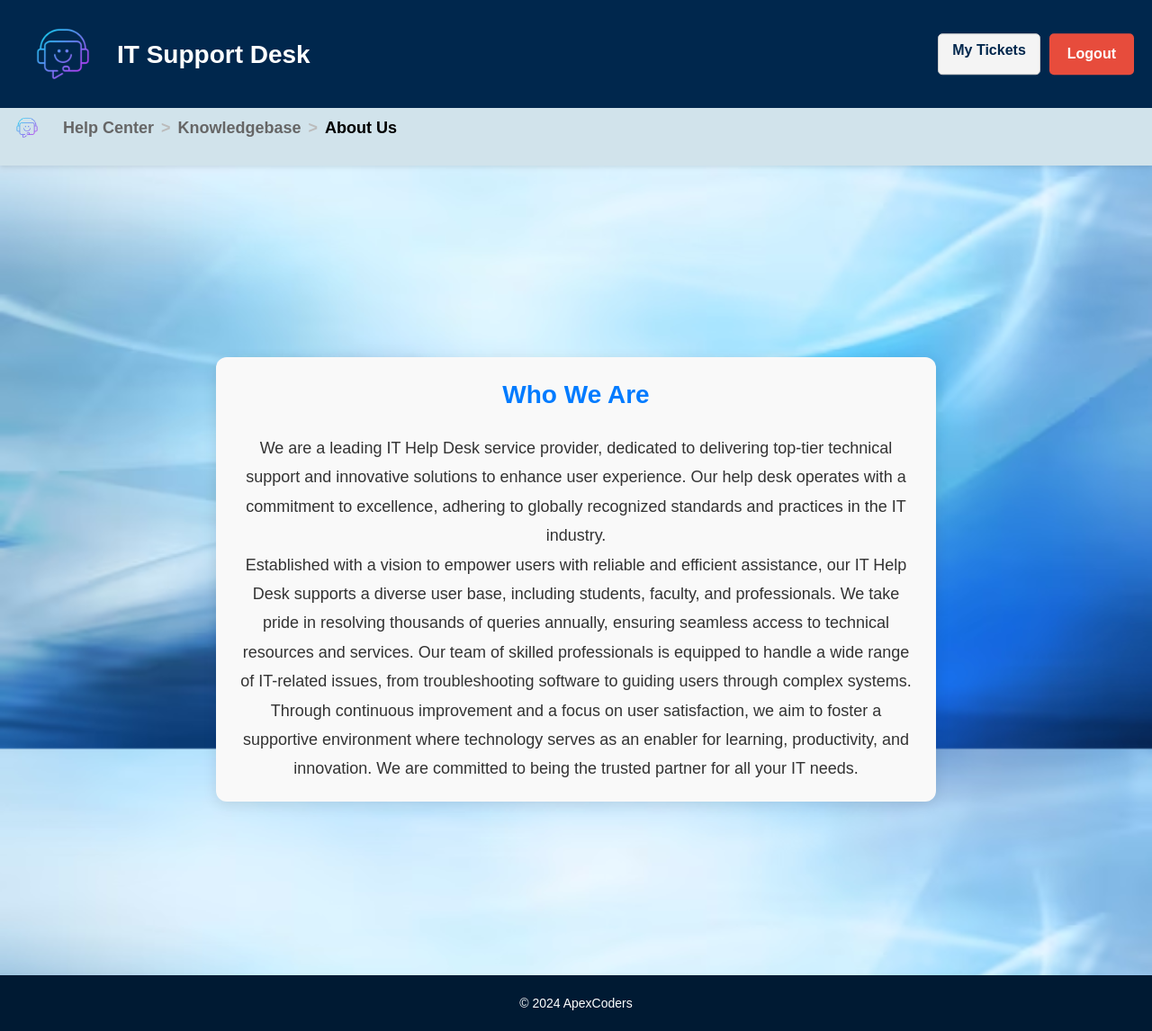
After one commit to Charith-01/Company-Help-Desk, a PHP site: page /about-us.php in a window 1280 px wide. The commit adds this page. Shown: the whole page at 90% size. Run offline with PHP 8.4, Linux system fonts and the light colour scheme; the visitor is signed in with stand-in values (Sample User, id 1).

Commit message:
about us
create about us

```diff
--- /dev/null
+++ b/CSS/about-us.css
@@ -0,0 +1,100 @@
+/* General Reset */
+* {
+    margin: 0;
+    padding: 0;
+    box-sizing: border-box;
+    font-family: 'Arial', sans-serif;
+}
+
+body {
+    background-color: #f4f6f8;
+    color: #333;
+    line-height: 1.6;
+    background-image: url('../Images/background.png'); /* Path to your background image */
+    background-size: cover;
+    background-position: center;
+    background-repeat: no-repeat;
+    background-attachment: fixed;
+
+
+}
+
+.container-wrapper {
+    display: flex; /* Enable flexbox for this specific container */
+    justify-content: center; /* Center horizontally */
+    align-items: center; /* Center vertically */
+    min-height: 100vh; /* Ensure it takes the full viewport height */
+}
+
+.container1 {
+    flex: 1;
+    min-width: 600px;
+    max-width: 800px;
+    background: #f9f9f9;
+    border-radius: 12px;
+    padding: 20px;
+    box-shadow: 0 4px 15px rgba(0, 0, 0, 0.1);
+    transition: transform 0.3s, box-shadow 0.3s;
+}
+
+
+
+
+
+/* About Section */
+.about-section,
+.mission-section,
+.values-section,
+.contact-section {
+    padding: 40px 0;
+    text-align: center;
+}
+
+.about-section h2,
+.mission-section h2,
+.values-section h2,
+.contact-section h2 {
+    font-size: 28px;
+    margin-bottom: 20px;
+    color: #007bff;
+}
+
+.about-section p,
+.mission-section p,
+.values-section p {
+    font-size: 18px;
+    line-height: 1.8;
+}
+
+.values-section ul {
+    list-style: none;
+    padding: 0;
+    margin-top: 20px;
+}
+
+.values-section li {
+    font-size: 18px;
+    margin-bottom: 10px;
+}
+
+.values-section strong {
+    color: #007bff;
+}
+
+/* Contact Section */
+.contact-section p {
+    font-size: 18px;
+    margin-top: 10px;
+}
+
+/* Footer */
+.footer {
+    background-color: #333;
+    color: white;
+    padding: 20px 0;
+    text-align: center;
+}
+
+.footer p {
+    font-size: 14px;
+}
--- a/CSS/logheader.css
+++ b/CSS/logheader.css
@@ -161,7 +161,7 @@
 
 /* Transition and transform effects for links */
 .nav-links a {
-    color: white;
+    color: rgb(230, 229, 229);
     font-weight: bold;
     text-decoration: none;
     transition: color 0.3s ease, transform 0.3s ease;
@@ -172,3 +172,65 @@
     color: #0078d4;
     transform: scale(1.1);
 }
+
+
+.breadcrumb-container {
+    background-color: rgb(209, 227, 235);
+    padding: 2px 10px; /* Adjust padding for a thin row */
+    box-shadow: 0 2px 5px rgba(0, 0, 0, 0.1); /* Adds a subtle shadow for separation */
+    border-radius: 0px; /* Optional: Adds rounded corners */
+    margin-bottom: 20px; /* Space below the breadcrumb row */
+    display: flex;
+    align-items: center;
+    justify-content: flex-start; /* Aligns content to the left */
+  }
+
+
+  .breadcrumb {
+    display: flex;
+    align-items: center;
+    font-size: 18px; /* Font size */
+    font-weight: 600; /* Adjust this value for thickness */
+    color: #666;
+    margin-bottom: 20px;
+}
+
+
+  .breadcrumb-logo {
+    display: flex;
+    align-items: center;
+    margin-right: 10px;
+  }
+
+  .breadcrumb-logo .logo {
+    height: 40px; /* Adjust logo size */
+    width: auto;
+    margin-right: 10px;
+    transition: transform 0.3s;
+  }
+
+  .breadcrumb-logo:hover .logo {
+    transform: scale(1.1);
+  }
+
+  .breadcrumb-link {
+    text-decoration: none;
+    color: #666;
+    transition: color 0.3s;
+  }
+
+  .breadcrumb-link:hover {
+    color: #007bff;
+  }
+
+  .breadcrumb-separator {
+    margin: 0 8px;
+    color: #bbb;
+  }
+
+  .breadcrumb-link.active {
+    color: #000;
+    font-weight: bold;
+    pointer-events: none;
+    cursor: default;
+  }
--- a/CSS/new_ticket.css
+++ b/CSS/new_ticket.css
@@ -5,6 +5,7 @@ body {
     padding: 0;
     box-sizing: border-box;
 }
+
 
 /* Ticket Form Section */
 .form-section {
--- a/CSS/styles.css
+++ b/CSS/styles.css
@@ -18,7 +18,6 @@ body {
     max-width: 1200px;
     margin: 0 auto;
 }
-
 
 
 
--- /dev/null
+++ b/about-us.php
@@ -0,0 +1,53 @@
+<?php
+include_once 'log_header.php';
+
+?>
+
+<!DOCTYPE html>
+<html lang="en">
+<head>
+    <meta charset="UTF-8">
+    <meta name="viewport" content="width=device-width, initial-scale=1.0">
+    <title>About Us - IT Help Desk</title>
+    <link rel="stylesheet" href="CSS/about-us.css">
+</head>
+<body>
+
+    <main>
+        <div class="breadcrumb-container">
+            <nav class="breadcrumb">
+                <a href="./home.php" class="breadcrumb-logo">
+                    <img src="./Images/logo.png" alt="Help Desk Logo" class="logo">
+                </a>
+                <a href="./home.php" class="breadcrumb-link">Help Center</a>
+                <span class="breadcrumb-separator">></span>
+                <a href="./knowledgebase.php" class="breadcrumb-link">Knowledgebase</a>
+                <span class="breadcrumb-separator">></span>
+                <a href="./about-us.php" class="breadcrumb-link active">About Us</a>
+            </nav>
+        </div>
+
+
+        <section class="about-section">
+            <div class="container-wrapper">
+                <div class="container1">
+                    <h2>Who We Are</h2>
+                    <p>
+                        We are a leading IT Help Desk service provider, dedicated to delivering top-tier technical support and innovative solutions to enhance user experience. Our help desk operates with a commitment to excellence, adhering to globally recognized standards and practices in the IT industry. <br>
+
+                        Established with a vision to empower users with reliable and efficient assistance, our IT Help Desk supports a diverse user base, including students, faculty, and professionals. We take pride in resolving thousands of queries annually, ensuring seamless access to technical resources and services. Our team of skilled professionals is equipped to handle a wide range of IT-related issues, from troubleshooting software to guiding users through complex systems.<br>
+
+                        Through continuous improvement and a focus on user satisfaction, we aim to foster a supportive environment where technology serves as an enabler for learning, productivity, and innovation. We are committed to being the trusted partner for all your IT needs.
+                    </p>
+                </div>
+            </div>
+        </section>
+
+
+    </main>
+    <?php
+             include_once 'footer.php';
+
+    ?>
+</body>
+</html>
--- a/log_header.php
+++ b/log_header.php
@@ -23,14 +23,14 @@ if (!isset($_SESSION['user_id'])) {
                 <img src="Images/logo.png" alt="Logo">
                 <h1><a href="./home.php">IT Support Desk</a></h1>
             </div>
-            <nav>
+            <!-- <nav>
                 <ul class="nav-links">
                     <li><a href="home.php" class="btn">Home</a></li>
                     <li><a href="home.php" class="btn">Knowledgebase</a></li>
                     <li><a href="home.php" class="btn">Raise a Ticket</a></li>
                     <li><a href="home.php" class="btn">Contact Support</a></li>
                 </ul>
-            </nav>
+            </nav> -->
 
             <!-- My Tickets and Logout buttons -->
             <div class="login-container">
```
Also changed, not shown: CSS/knowledgebase.css (+62 -34 lines), Index.php (+14 -10 lines), JS/kw.js (added, +12 -0 lines), contact.php (deleted, +0 -48 lines), feedback.php (+12 -0 lines), hardware.php (deleted, +0 -44 lines), home.php (+14 -9 lines), knowledgebase.php (+18 -30 lines), new_ticket.php (+13 -0 lines), software.php (deleted, +0 -44 lines), view_tickets.php (+11 -0 lines).
